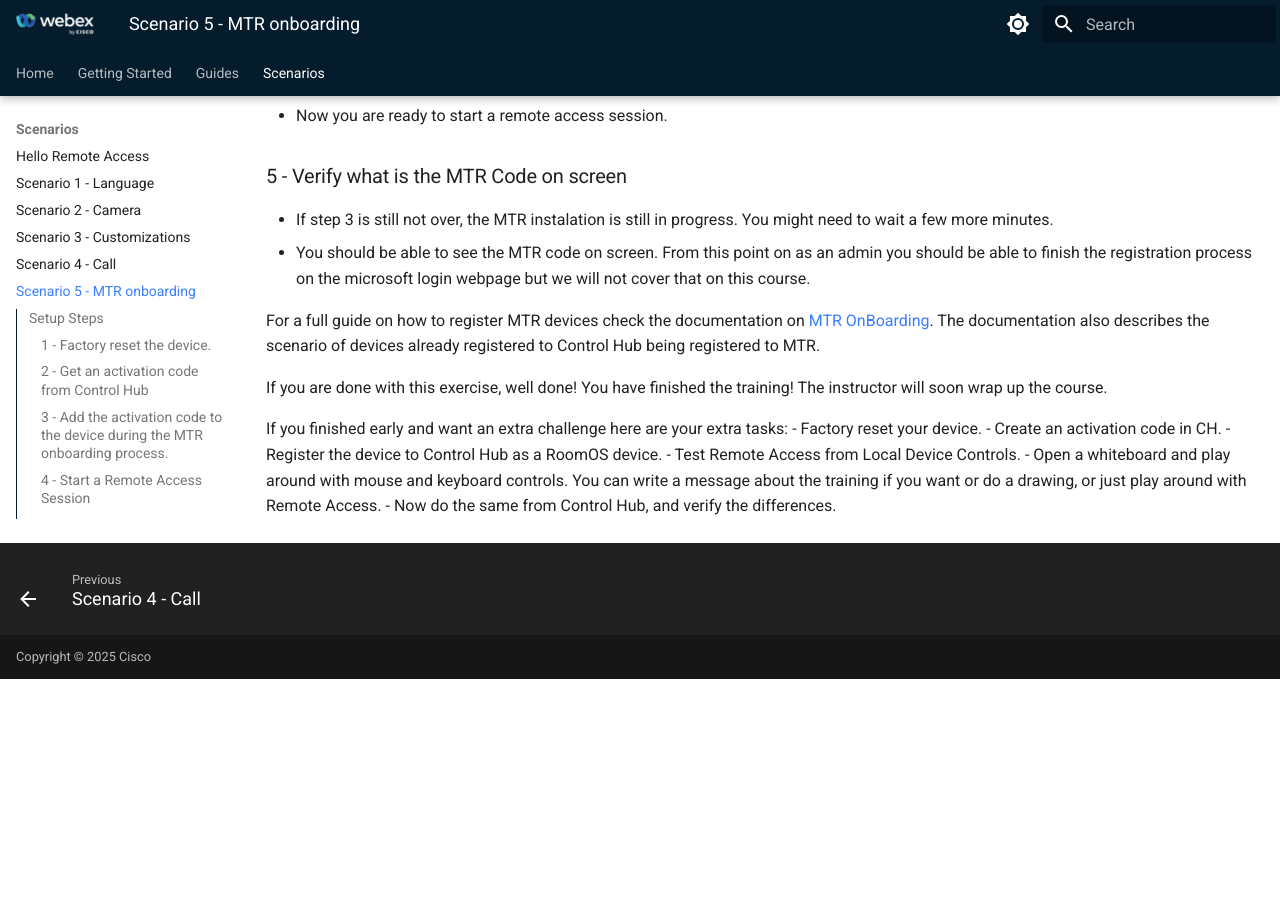
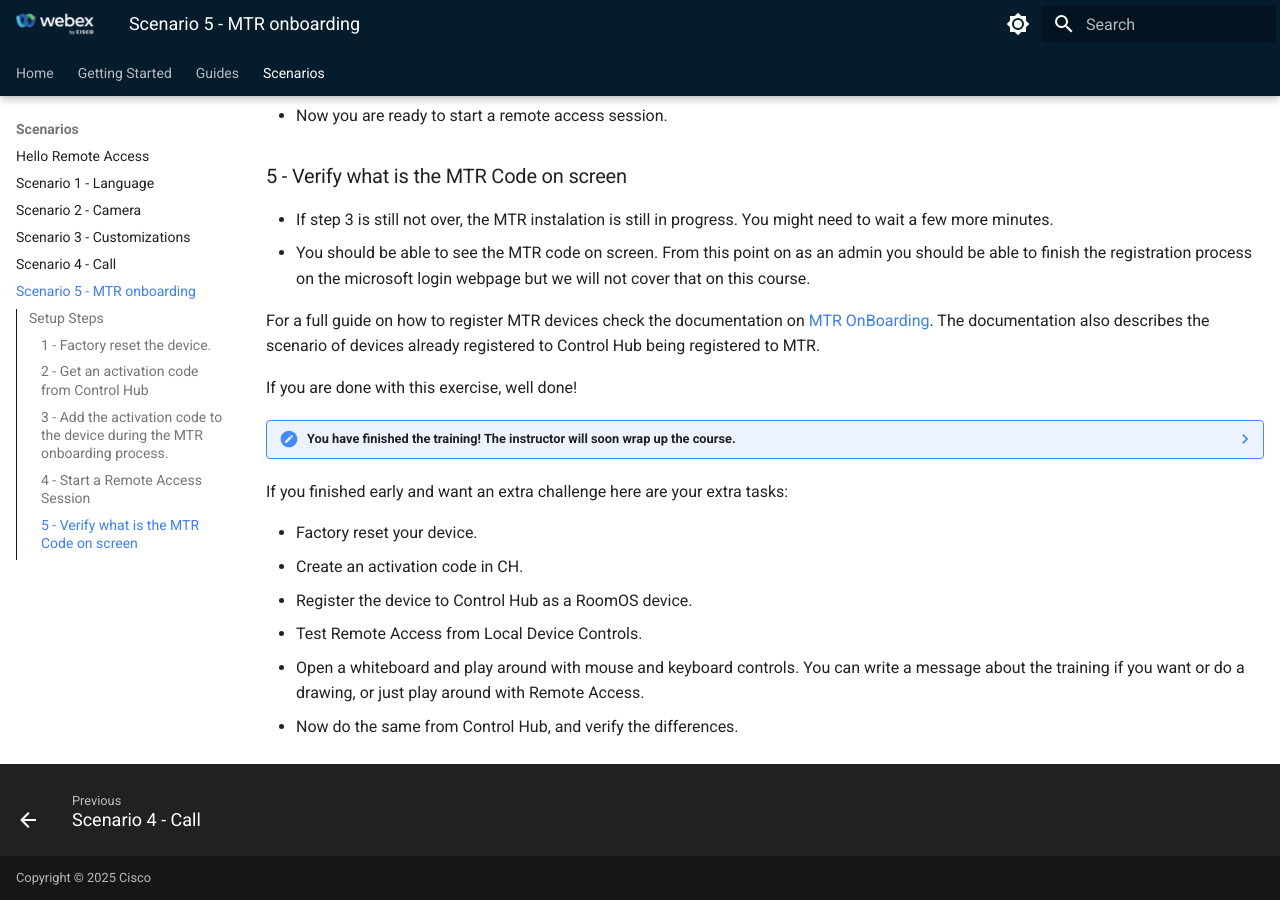
Before and after one commit to WebexCC-SA/CLS-1402, an MkDocs documentation site: the page built from docs/scenarios/MTROnBoardingFromCH.md, in a window 1280 px wide and 900 px high, scrolled down 1710 px. Built offline with MkDocs 1.6.1 and Material for MkDocs 9.7.7, drawn with Linux system fonts in a browser that asks for light colours; before the commit the page ends 2389 px from its top, so only the background shows below that; some of the changed lines change nothing that is shown.

```diff
--- a/docs/scenarios/MTROnBoardingFromCH.md
+++ b/docs/scenarios/MTROnBoardingFromCH.md
@@ -54,9 +54,12 @@
 
 
 
-If you are done with this exercise, well done! You have finished the training! The instructor will soon wrap up the course.
+If you are done with this exercise, well done!
+
+??? Note "You have finished the training! The instructor will soon wrap up the course."
 
 If you finished early and want an extra challenge here are your extra tasks:
+
 - Factory reset your device.
 - Create an activation code in CH.
 - Register the device to Control Hub as a RoomOS device.
```
